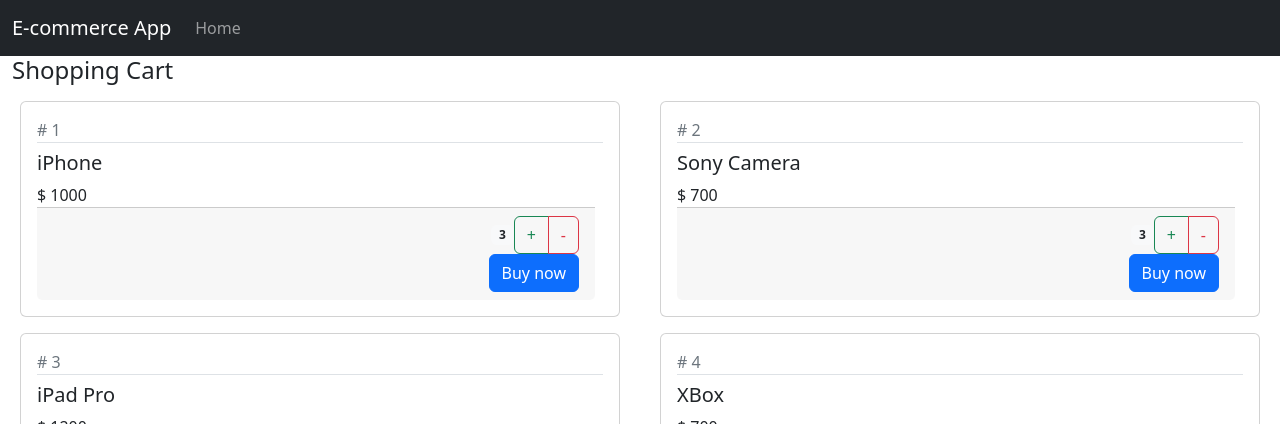
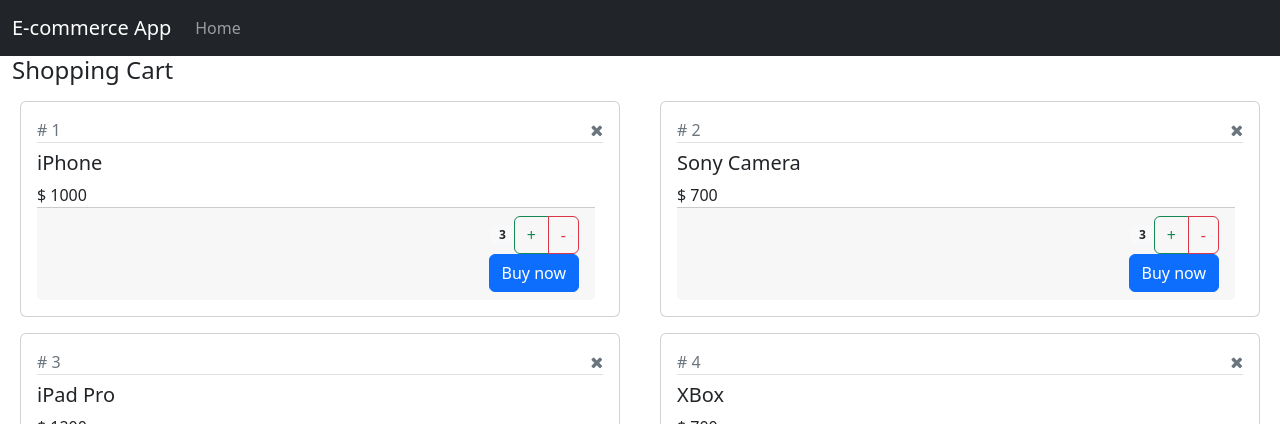
Before and after one commit to jhimy-michel/e-commerce, a React (Create React App) app: page / in a window 1280 px wide. Shown: the top 424 px of the page. Built offline with nearby package versions, Linux system fonts and the light colour scheme.

Commit message:
Deleting elements from shopping list

```diff
--- a/src/Product.tsx
+++ b/src/Product.tsx
@@ -5,11 +5,13 @@
   prod,
   children,
   onIncrement,
-  onDecrement
+  onDecrement,
+  onDelete
 }: {
   prod: Products;
   onIncrement: (x: Products) => void;
   onDecrement: (x: Products) => void;
+  onDelete: (x: Products) => void;
   children?: React.PropsWithChildren<ReactNode>;
 }): JSX.Element => {
   const [product, setProduct] = useState<Products>(prod);
@@ -18,7 +20,12 @@
     <div className="col-lg-6">
       <div className="card m-2">
         <div className="card-body">
-          <div className="text-muted"># {product.id}</div>
+          <div className="text-muted">
+            # {product.id}
+            <span className="pull-right hand-icon">
+              <i className="fa fa-times" onClick={() => onDelete(prod)} />
+            </span>
+          </div>
           <h5 className="pt-2 border-top">{product.productName}</h5>
           <div>$ {product.price}</div>
           <div className="card-footer text-end me-2">
--- a/src/ShoppingCart.tsx
+++ b/src/ShoppingCart.tsx
@@ -24,18 +24,31 @@
 
   const handleIncrement = (prod: Products) => {
     console.log('Efe: ', prod);
-    const allProducts = products.products;
-    const index = allProducts.findIndex((prodVal) => prodVal.id === prod.id);
-    allProducts[index].quantity += 1;
-    setProducts({ products: allProducts });
+    if (prod.quantity < 10) {
+      const allProducts = products.products;
+      const index = allProducts.findIndex((prodVal) => prodVal.id === prod.id);
+      allProducts[index].quantity++;
+      setProducts({ products: allProducts });
+    }
   };
 
   const handleDecrement = (prod: Products) => {
     console.log('efe 2:', prod);
+    if (prod.quantity >= 0) {
+      const allProducts = products.products;
+      const index = allProducts.findIndex((prodVal) => prodVal.id === prod.id);
+      allProducts[index].quantity -= 1;
+      setProducts({ products: allProducts });
+    }
+  };
+
+  const handleDeleteProduct = (prod: Products) => {
     const allProducts = products.products;
     const index = allProducts.findIndex((prodVal) => prodVal.id === prod.id);
-    allProducts[index].quantity -= 1;
-    setProducts({ products: allProducts });
+    if (index !== -1) {
+      allProducts.splice(index, 1);
+      setProducts({ products: allProducts });
+    }
   };
 
   return (
@@ -44,7 +57,7 @@
       <div className="row">
         {products.products.map((prod, index) => {
           return (
-            <Product key={index} prod={prod} onIncrement={handleIncrement} onDecrement={handleDecrement}>
+            <Product key={index} prod={prod} onIncrement={handleIncrement} onDecrement={handleDecrement} onDelete={handleDeleteProduct}>
               <button className="btn btn-primary">Buy now</button>
             </Product>
           );
--- a/src/index.css
+++ b/src/index.css
@@ -1,8 +1,7 @@
 body {
   margin: 0;
-  font-family: -apple-system, BlinkMacSystemFont, 'Segoe UI', 'Roboto', 'Oxygen',
-    'Ubuntu', 'Cantarell', 'Fira Sans', 'Droid Sans', 'Helvetica Neue',
-    sans-serif;
+  font-family: -apple-system, BlinkMacSystemFont, 'Segoe UI', 'Roboto', 'Oxygen', 'Ubuntu', 'Cantarell', 'Fira Sans',
+    'Droid Sans', 'Helvetica Neue', sans-serif;
   -webkit-font-smoothing: antialiased;
   -moz-osx-font-smoothing: grayscale;
 }
@@ -25,7 +24,10 @@
   font-size: 25px;
 }
 
+.hand-icon {
+  cursor: pointer;
+}
+
 code {
-  font-family: source-code-pro, Menlo, Monaco, Consolas, 'Courier New',
-    monospace;
+  font-family: source-code-pro, Menlo, Monaco, Consolas, 'Courier New', monospace;
 }
--- a/src/index.tsx
+++ b/src/index.tsx
@@ -4,10 +4,9 @@
 import App from './App';
 import './index.css';
 import 'bootstrap/dist/css/bootstrap.min.css';
+import 'font-awesome/css/font-awesome.css';
 
-const root = ReactDOM.createRoot(
-  document.getElementById('root') as HTMLElement
-);
+const root = ReactDOM.createRoot(document.getElementById('root') as HTMLElement);
 
 root.render(
   <React.StrictMode>
```
Also changed, not shown: package.json (+5 -2 lines), 1 other file (tests, documents, lock files or other folders).
